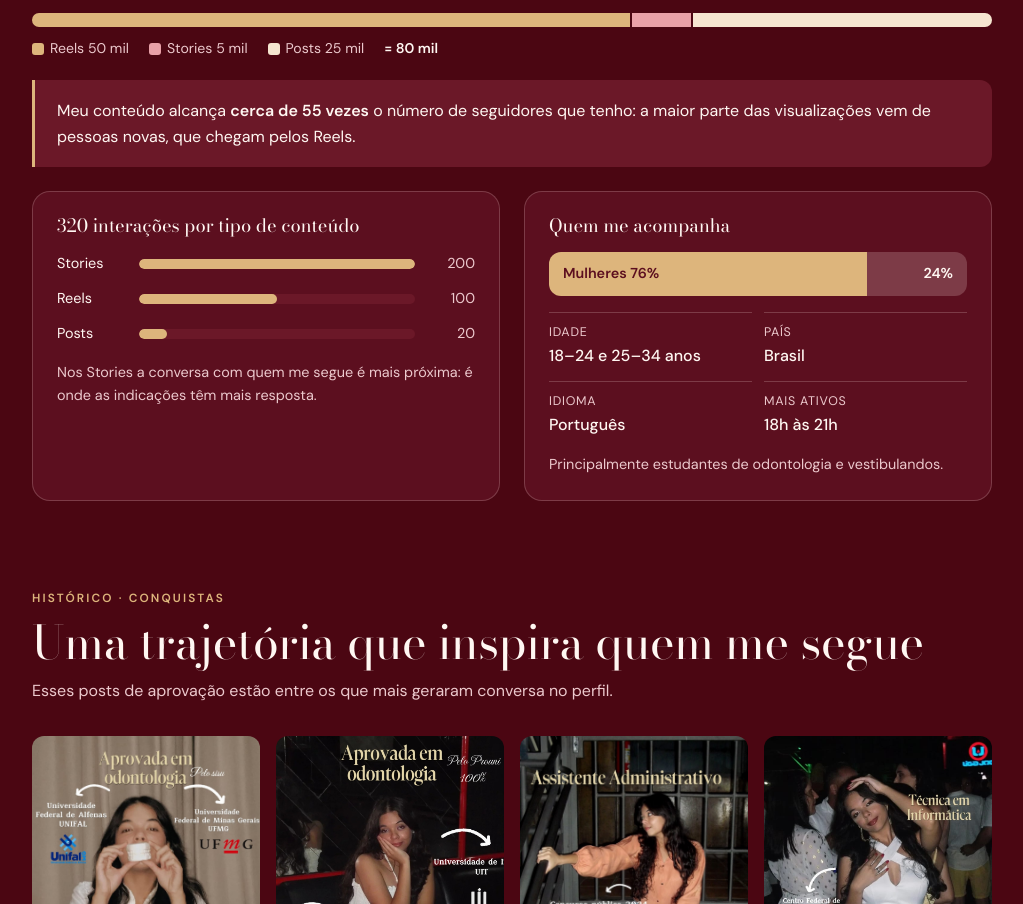
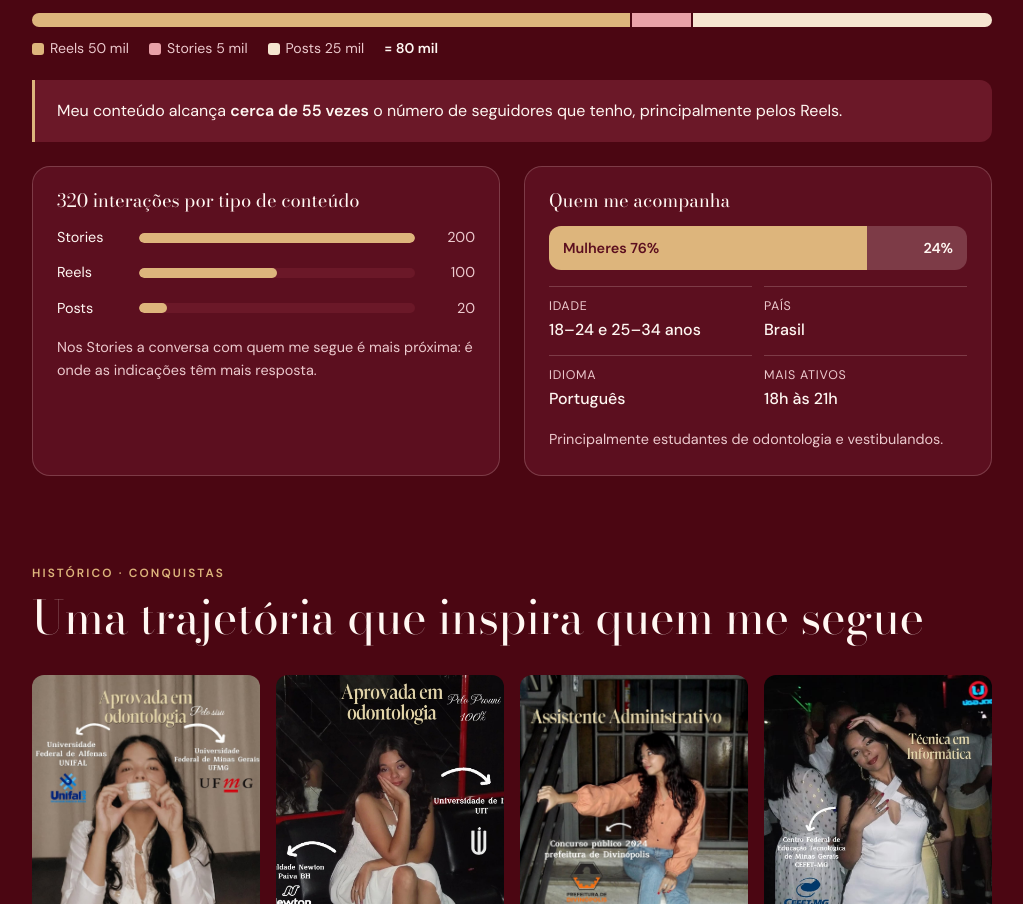
Before and after one commit to MilenaHeringer/Midiakit.github.io, a plain HTML site: page index.html in a window 1280 px wide. Shown: the part 1737-2641 px from the top of the page, without its empty margins (128-1151 px from the left). Drawn offline with nearby package versions, Linux system fonts and the light colour scheme.

Commit message:
Ajusta textos do mídia kit
Co-Authored-By: Claude Opus 5.5 <noreply@anthropic.com>

```diff
--- a/index.html
+++ b/index.html
@@ -252,7 +252,7 @@ footer .script{font-size:2rem;display:block}
       <div class="split-bar"><i style="width:62.5%" class="s1"></i><i style="width:6.25%" class="s2"></i><i style="width:31.25%" class="s3"></i></div>
       <div class="split-legend"><span><i class="s1"></i>Reels 50 mil</span><span><i class="s2"></i>Stories 5 mil</span><span><i class="s3"></i>Posts 25 mil</span><span class="tot">= 80 mil</span></div>
     </div>
-    <p class="highlight">Meu conteúdo alcança <b>cerca de 55 vezes</b> o número de seguidores que tenho: a maior parte das visualizações vem de pessoas novas, que chegam pelos Reels.</p>
+    <p class="highlight">Meu conteúdo alcança <b>cerca de 55 vezes</b> o número de seguidores que tenho, principalmente pelos Reels.</p>
 
     <div class="two">
       <div class="panel">
@@ -283,7 +283,6 @@ footer .script{font-size:2rem;display:block}
     <div class="sec-head">
       <span class="eyebrow">Histórico · conquistas</span>
       <h2>Uma trajetória que inspira quem me segue</h2>
-      <p class="lead">Esses posts de aprovação estão entre os que mais geraram conversa no perfil.</p>
     </div>
     <div class="journey">
       <figure><img src="img/5.jpg" alt="Post: aprovada em odontologia pelo SISU na UNIFAL e na UFMG" loading="lazy"><figcaption><b>Aprovada pelo SISU</b>Odontologia na UFMG e na UNIFAL</figcaption></figure>
```
